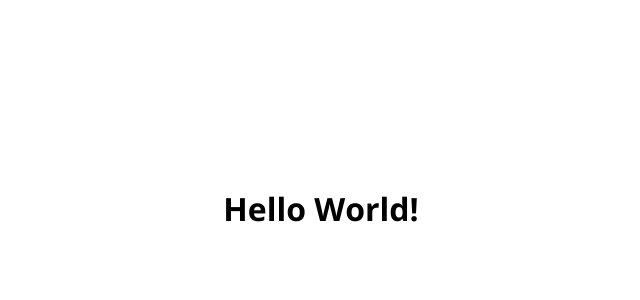
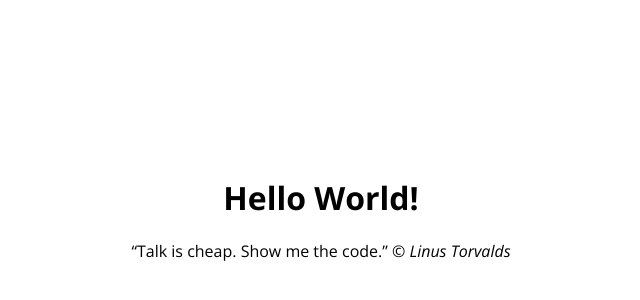
Before and after one commit to blinchk/tthk-git, a plain HTML site: page index.html in a window 1280 px wide. Shown: the part 192-492 px from the top of the page, without its empty margins (319-959 px from the left). Drawn offline with nearby package versions, Linux system fonts and the light colour scheme.

Commit message:
Improve index.html styles.

```diff
--- a/css/style.scss
+++ b/css/style.scss
@@ -22,4 +22,10 @@ body {
     display: grid;
     place-items: center;
     @include set-height-and-width(100vh, 100vw);
+    text-align: center;
+    &-wrapper {
+        display: flex;
+        flex-direction: column;
+        justify-content: center;
+    }
 }
--- a/index.html
+++ b/index.html
@@ -9,7 +9,13 @@
 </head>
 <body>
     <div class="container">
-        <h1>Hello World!</h1>
+        <div class="container-wrapper">
+            <h1>Hello World!</h1>
+            <div class="quote">
+                <q>Talk is cheap. Show me the code.</q>
+                <i>&copy; Linus Torvalds</i>
+            </div>
+        </div>
     </div>
 </body>
 </html>
```
Also changed, not shown: css/style.css, 1 other file.
